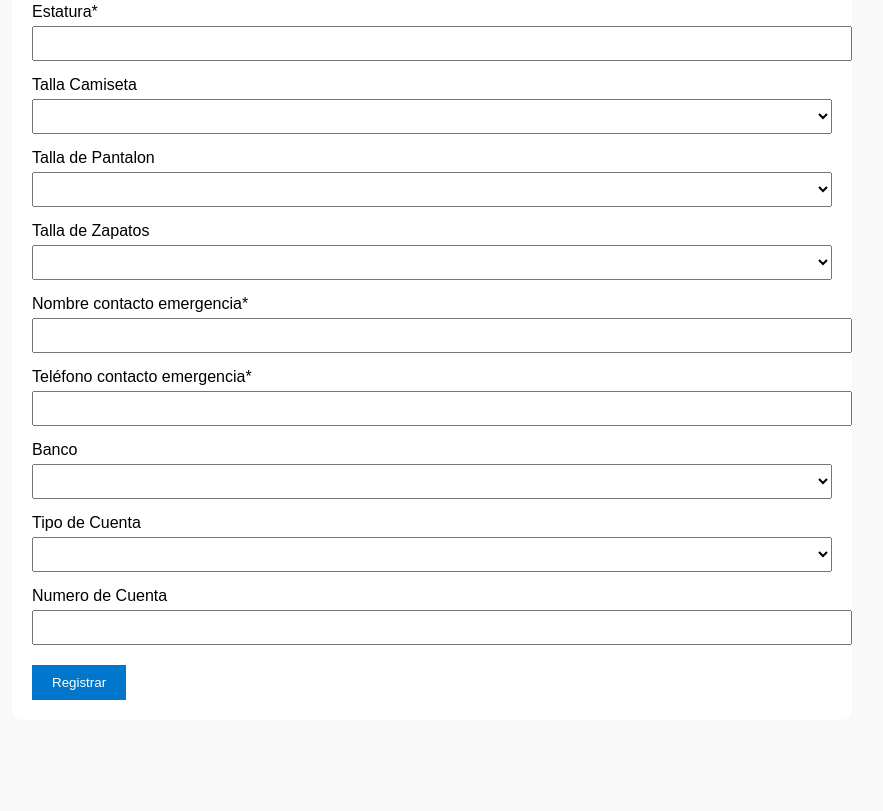
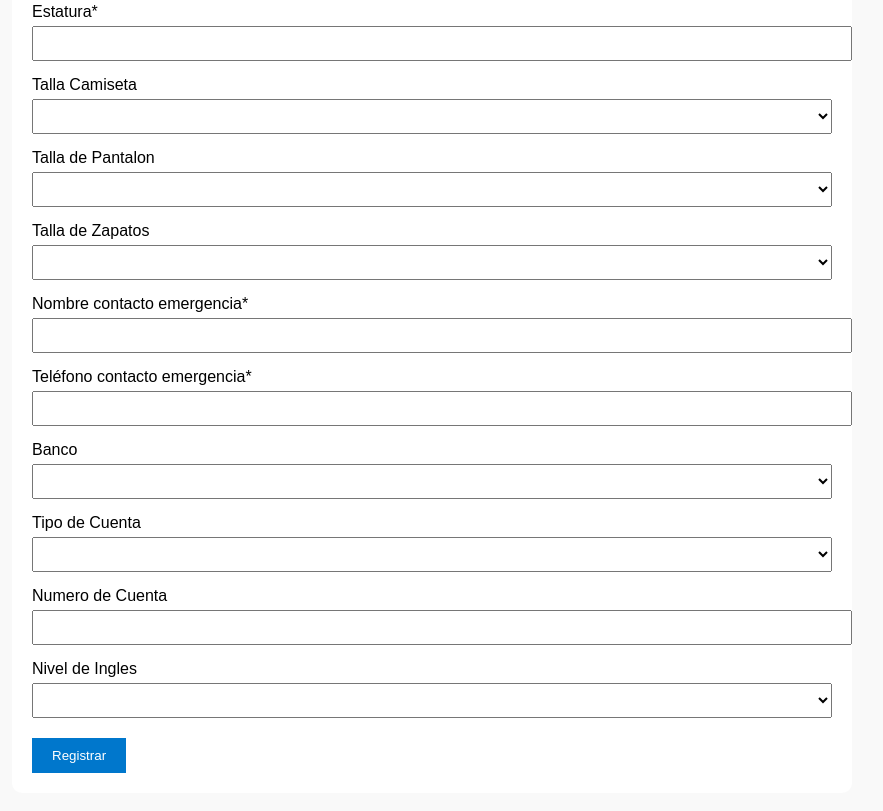
Before and after one commit to Armadillo-Land/formulario-armadillo, a plain HTML site: page index.html in a window 1280 px wide. Shown: the part 1892-2703 px from the top of the page, without its empty margins (208-1091 px from the left). Before the commit the page ends 2640 px from the top, so only its background shows below. Drawn offline with nearby package versions, Linux system fonts and the light colour scheme; no server answers.

Commit message:
agregar nivel de ingles

```diff
--- a/index.html
+++ b/index.html
@@ -135,6 +135,10 @@
 
     <label>Numero de Cuenta
       <input type="text" name="ban_num_cuenta" id="NumeroCuentaSelect" required></select>
+    </label>
+
+    <label>Nivel de Ingles
+      <select name="ing_id" id="NivelInglesSelect" required></select>
     </label>
 
     <button type="submit">Registrar</button>
```
